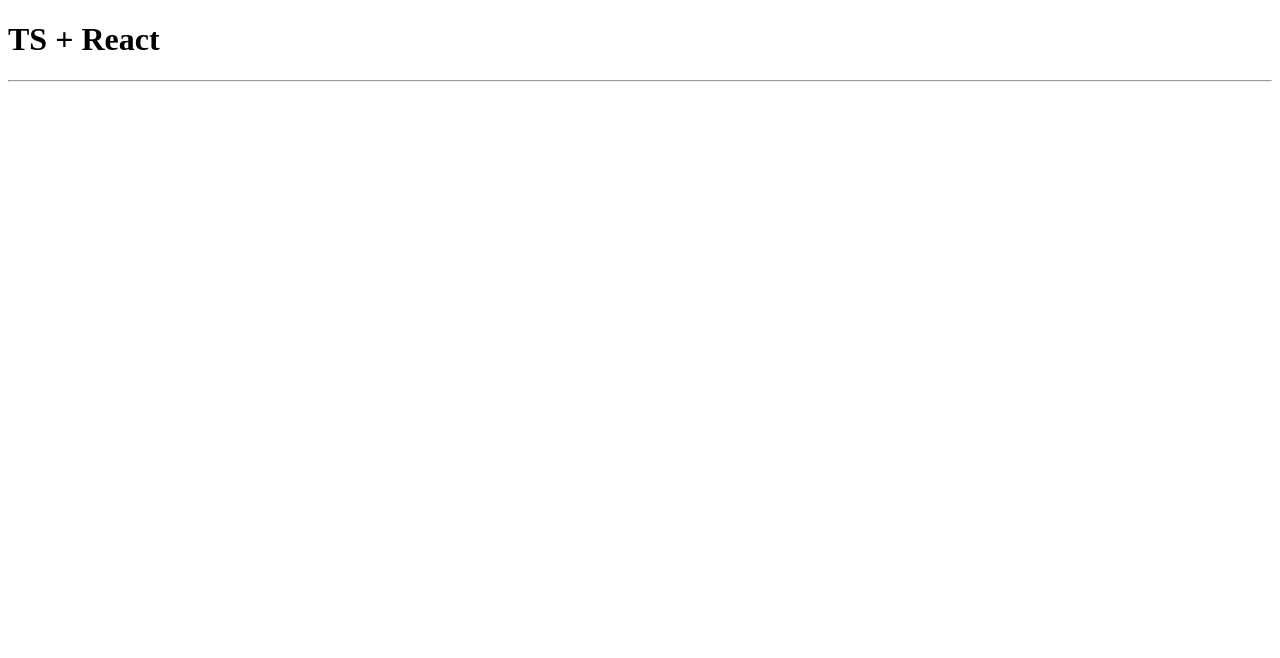
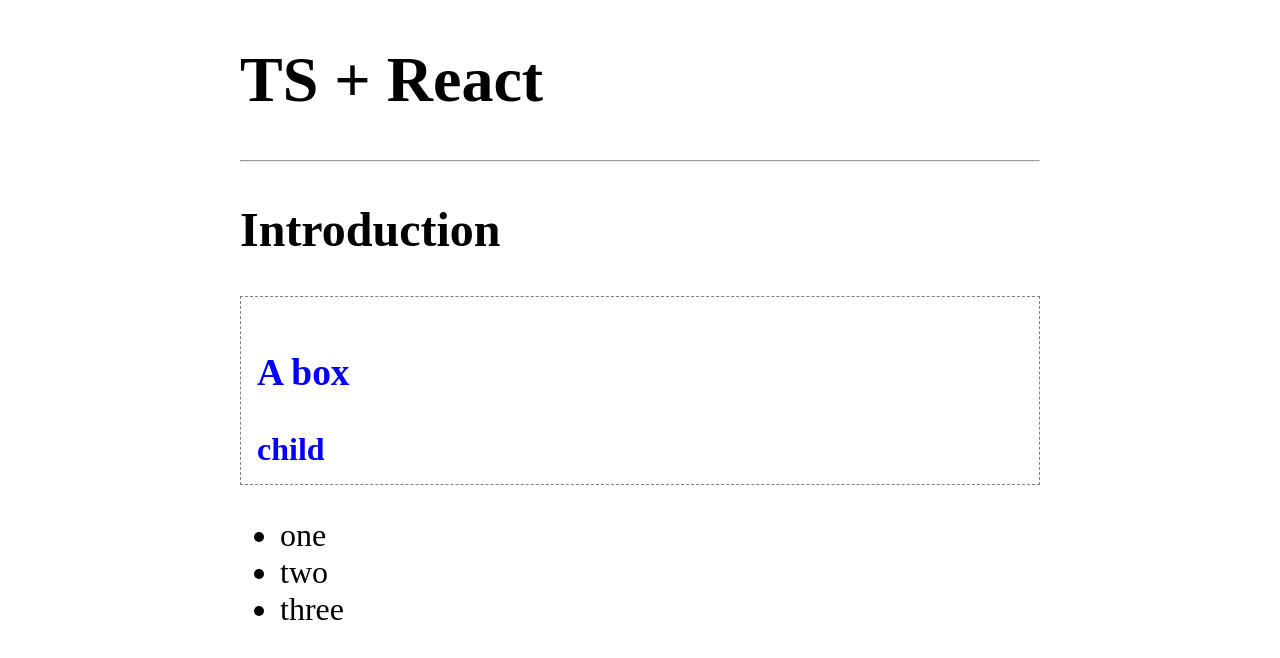
Before and after one commit to csdear/nextGarbage, a Next.js app: page /tsreact in a window 1280 px wide. Shown: the top 658 px of the page. Built offline with nearby package versions, Linux system fonts and the light colour scheme.

Commit message:
no-bs-ts20: TS+React. The Boxcar children. The List. The onClick even handlers

```diff
--- a/pages/tsreact.tsx
+++ b/pages/tsreact.tsx
@@ -1,18 +1,53 @@
+import { FC, ReactNode, useCallback } from 'react';
+// for 'pages' I source styles from a global home.module.scss
+import styles from '../src/components/home/home.module.scss'
 
-import Link from 'next/link';
-import { InferGetStaticPropsType, GetStaticProps } from "next";
-import { FC, useState, useEffect } from 'react';
+const Heading = (props: { title: string }) => <h2>{props.title}</h2>
+interface BoxProps {
+    title: string,
+    children?: ReactNode;
+  };
 
+  const Box: React.FC<BoxProps> = ({
+    title,
+    children,
+  }) => (
+    <div style={{
+        border: "1px dashed grey",
+        color: 'blue',
+        padding: "1rem",
+        fontWeight: "bold"}}>
+      <h3>{title}</h3>
+      {children}
+    </div>
+  );
+
+  // The List and added event handler onClicks for each item.
+  // alerts out each click
+  const List: FC<{
+      items: string[],
+      onClick?: (item: string) => void
+    }> = ( {items, onClick} ) => (
+      <ul>
+          {items.map((item, index) => (
+            <li key={index} onClick={() => onClick?.(item)}>{item}</li>
+          ))}
+      </ul>
+  )
 
 const TSReact = () => {
+    const onListClick = useCallback((item: string) => {
+        alert(item)
+    }, [])
+
     return (
-     <div>
+     <div className={styles["ts-react__body"]}>
          <h1>TS + React</h1>
             <hr />
+            <Heading title="Introduction" />
+            <Box title="A box">child</Box>
+            <List items={["one", "two","three"]} onClick={onListClick} />
      </div>
-
-
-
   );
 };
 
--- a/src/components/home/home.module.scss
+++ b/src/components/home/home.module.scss
@@ -1,3 +1,12 @@
 .btn__active {
     border: solid 3px green;
   }
+
+.ts-react {
+  &__body {
+    // border: 1px dashed black;
+  font-size: xx-large;
+  margin: auto;
+  max-width: 800px;
+  }
+}
```
